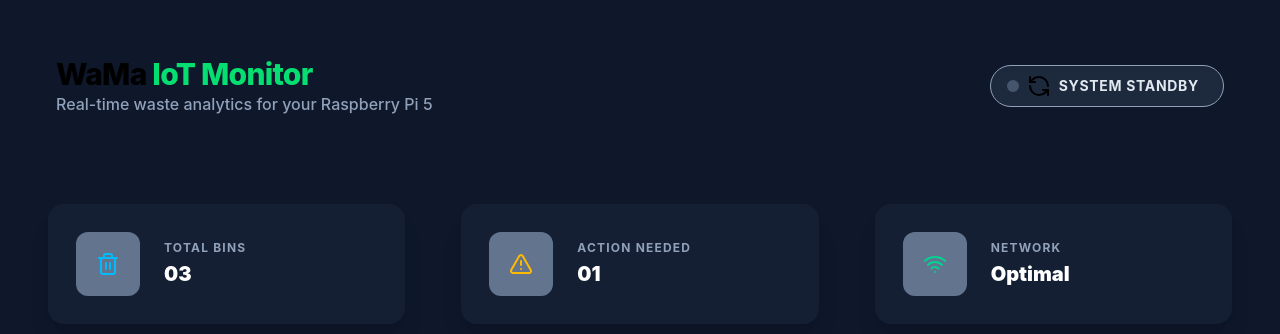
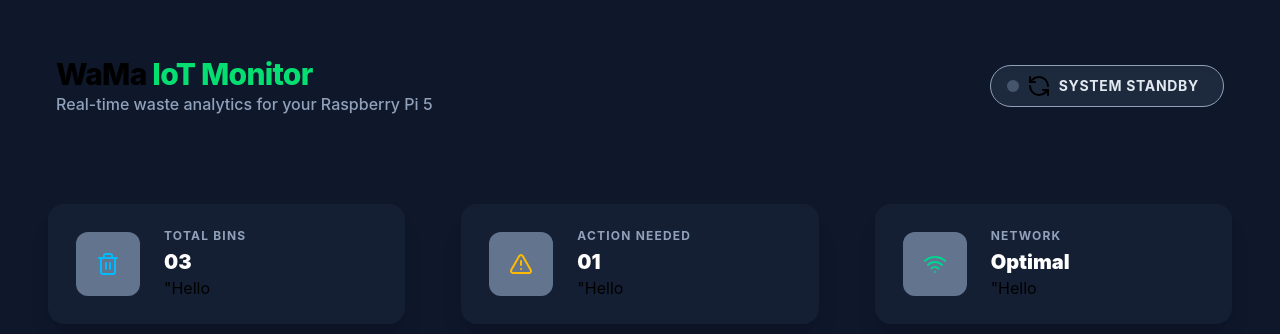
Before and after one commit to Sachinsingh198/React-From-Chai-Aur-React, a React (Vite) app in the folder SelfStudy/02_IotDeviceMonitor/: page / in a window 1280 px wide. Shown: the top 334 px of the page. Built offline with nearby package versions, Linux system fonts and the light colour scheme.

Commit message:
todays commit

```diff
--- a/SelfStudy/02_IotDeviceMonitor/src/components/StatsCard.jsx
+++ b/SelfStudy/02_IotDeviceMonitor/src/components/StatsCard.jsx
@@ -10,6 +10,7 @@
             <div>
                 <p className="text-slate-400 text-xs font-bold uppercase tracking-widest">{label}</p>
                 <p className="text-xl font-black text-white mt-1">{value}</p>
+                <div>"Hello</div>
             </div>
 
         </div>
```
